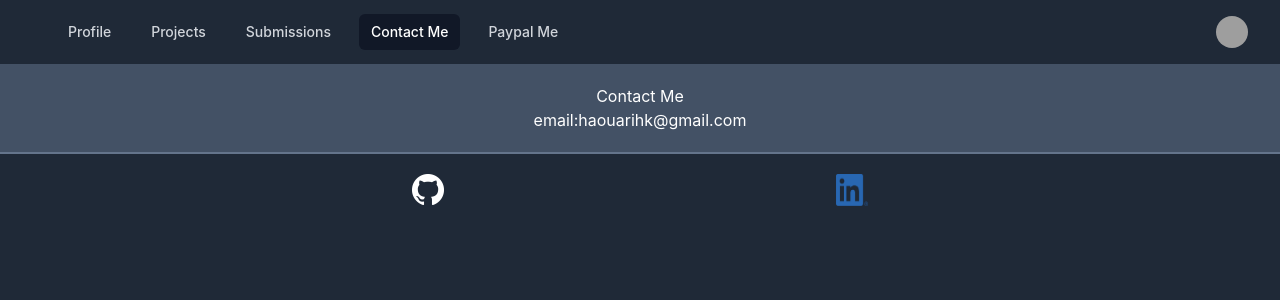
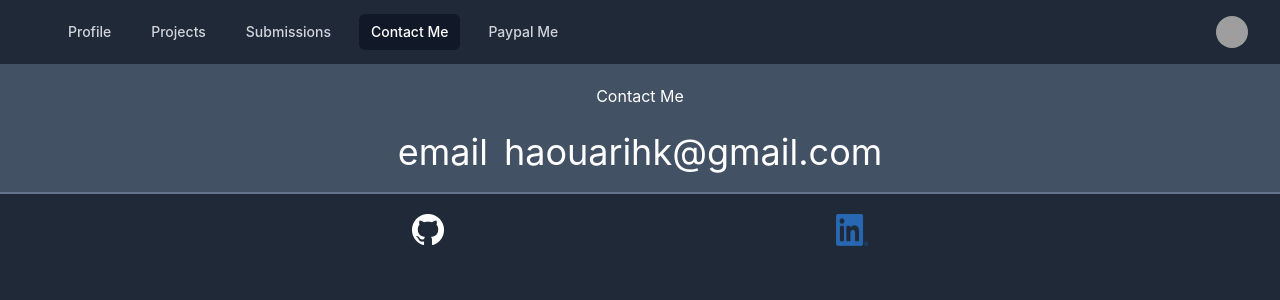
Before and after one commit to haouarihk/haouarihk.github.io, a Next.js app: page /contact-me in a window 1280 px wide. Shown: the top 300 px of the page. Built offline with nearby package versions, Linux system fonts and the light colour scheme; grey boxes are pictures that could not be loaded.

Commit message:
better contacts

```diff
--- a/components/paypalMethod.tsx
+++ b/components/paypalMethod.tsx
@@ -3,6 +3,7 @@
 import { PayPalButtons, PayPalScriptProvider } from "@paypal/react-paypal-js";
 import { useState } from "react";
 import config from "../config";
+import copyToClipBoard from "./util";
 
 // creates a paypal order
 const createOrder = (amount: number) => (data: any, actions: any) => {
@@ -57,12 +58,6 @@ const pays = [
 ]
 
 
-function copyToClipBoard(e: any) {
-    /* Copy the text inside the text field */
-    navigator.clipboard.writeText(e.target.innerText);
-}
-
-
 
 export default function PayMethod() {
 
--- a/components/util.tsx
+++ b/components/util.tsx
@@ -56,3 +56,11 @@ export function Show1DMatrix({ label, matrix, className }: { label: string, matr
         </div>
     </div>
 }
+
+
+
+
+export default function copyToClipBoard(e: any) {
+    /* Copy the text inside the text field */
+    navigator.clipboard.writeText(e.target.innerText);
+}
--- a/pages/contact-me.tsx
+++ b/pages/contact-me.tsx
@@ -1,12 +1,32 @@
 import { NextPage } from "next";
+import copyToClipBoard from "../components/util";
+import config, { Contact } from "../config";
+
+
+function Contact({ value, url, name }: Contact & { name: string }) {
+    console.log(url)
+    return <div className="flex gap-4 justify-center ">
+        <a className="select-none">{name}</a> <a href={url} className="select-all cursor-pointer" onClick={copyToClipBoard}>{value}</a>
+    </div>
+}
+
 
 
 const ContactMe: NextPage = () => (
-    <main>
-        <h1>Contact Me</h1>
-        <p>
-            email:haouarihk@gmail.com
-        </p>
+    <main className="flex flex-col gap-6">
+        <h1 className="select-none">Contact Me</h1>
+        <div className="text-4xl flex flex-col gap-4">
+            {
+                Object.keys(config.contacts).map(name => {
+                    //@ts-ignore
+                    const value = typeof config.contacts[name] === "string" ? config.contacts[name] : config.contacts[name].value
+                    //@ts-ignore
+                    const url = typeof config.contacts[name] !== "string" && config.contacts[name].url
+
+                    return <Contact key={value} value={value} url={url} name={name} />
+                })
+            }
+        </div>
     </main>
 
 )
```
